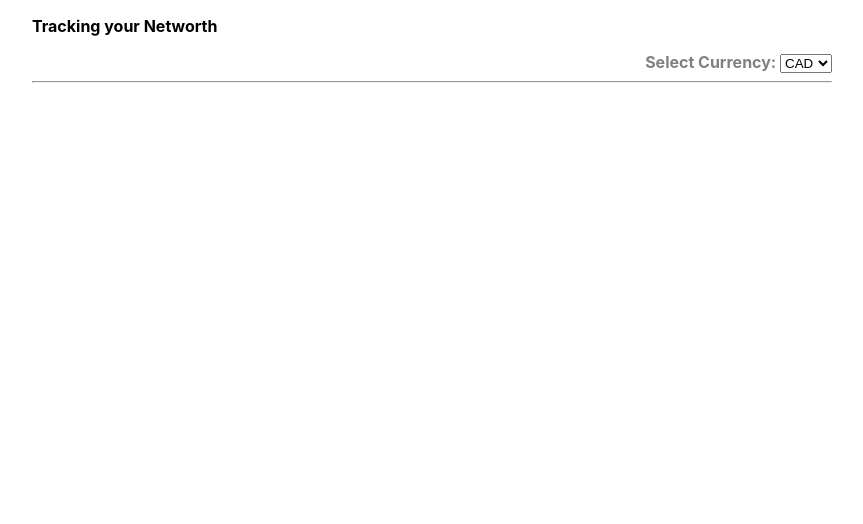
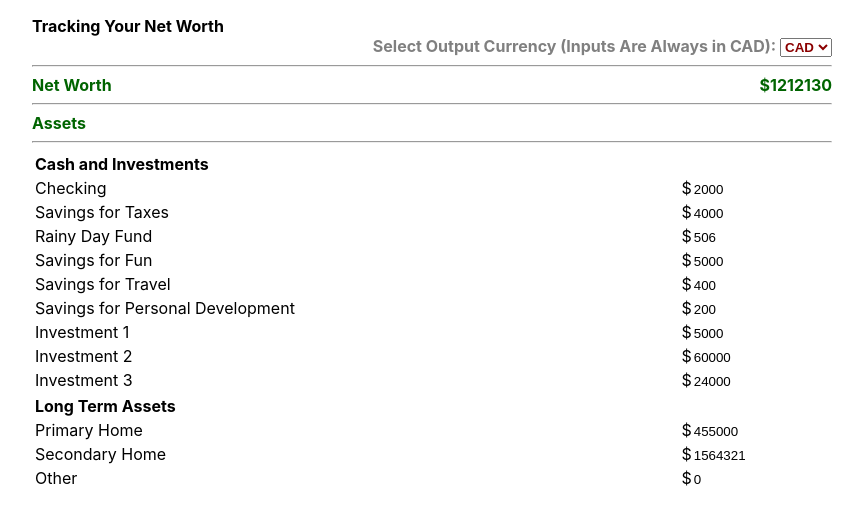
Before and after one commit to jspenguin2017/net-worth-calculator, a React (Create React App) app: page / in a window 1280 px wide. Shown: the top 524 px of the page, without its empty margins (208-1071 px from the left). Built offline with nearby package versions, Linux system fonts and the light colour scheme.

Commit message:
add assets tables

```diff
--- a/src/App.css
+++ b/src/App.css
@@ -1,23 +1,61 @@
-p {
-  font-weight: bold;
-  margin: 0;
+.App {
+  margin: auto;
+  max-width: 800px;
+  padding-top: 1em;
 }
 
-.App {
-  max-width: 800px;
-  margin: auto;
+/* Float */
+.float-left {
+  float: left;
 }
 
-.header {
-  padding-top: 1em;
-  padding-bottom: 1em;
+.float-right {
+  float: right;
 }
 
-.selectCurrencyWrapper {
-  text-align: right;
-
+.clear {
+  clear: both;
 }
 
-.selectCurrencyWrapper p {
+/* Text */
+.align-right {
+  text-align: right;
+}
+
+.bold {
+  font-weight: bold;
+}
+
+.input {
+  color: darkred;
+}
+
+.output {
+  color: darkgreen;
+}
+
+.gray {
   color: gray;
 }
+
+/* Table */
+input {
+  border: 0;
+  width: 85%;
+}
+
+table, tr {
+  width: 100%;
+}
+
+th {
+  text-align: left;
+}
+
+.width80 {
+  width: 80%;
+}
+
+.width20 {
+  width: 20%;
+}
--- a/src/App.js
+++ b/src/App.js
@@ -1,28 +1,99 @@
 import './App.css';
+import React from 'react';
 import model from './model.js';
 
-function handleCurrencyChange() {
-  debugger;
+class Component extends React.Component {
+  state = {
+    netWorth: 1212130,
+    totalAssets: 2120427,
+    totalLiabilities: 908297,
+  };
+
+  handleCurrencyChange(event) {
+    model.currency.changeCurrency(event.target.value);
+  }
+
+  getTable(model, name) {
+    let rows = [];
+    for (const name of model.getNames()) {
+      rows.push(
+        <tr>
+          <td>{name}</td>
+          <td className="align-right">$<input value={model.getTotalValue(name)}></input></td>
+        </tr>
+      );
+    }
+
+    return (
+      <table>
+        <thead>
+          <tr>
+            <th className="width80">{name}</th>
+            <th className="width20"></th>
+          </tr>
+        </thead>
+        <tbody>
+          {
+            rows
+          }
+        </tbody>
+      </table>
+    );
+  }
+
+  render() {
+    return (
+      <div>
+        <div className="align-right">
+          <span className="bold gray">
+            Select Output Currency (Inputs Are Always in CAD):&nbsp;
+            <select className="bold input" onChange={this.handleCurrencyChange}>
+              {
+                model.currency.getAllCurrencyNames().map(currency =>
+                  <option value={currency} key={currency}>{currency}</option>)
+              }
+            </select>
+          </span>
+        </div>
+        <hr></hr>
+
+        <div>
+          <div>
+            <span className="bold output float-left">Net Worth</span>
+            <span className="bold output float-right">${this.state.netWorth}</span>
+            <span className="clear"></span>
+          </div>
+        </div>
+        <br></br>
+        <hr></hr>
+
+        <div>
+          <span className="bold output">Assets</span>
+          <br></br>
+          <hr></hr>
+        </div>
+
+        <div>
+          {
+            this.getTable(model.cashAndInvestments, "Cash and Investments")
+          }
+        </div>
+        <div>
+          {
+            this.getTable(model.longTermAssets, "Long Term Assets")
+          }
+        </div>
+      </div>
+    );
+  }
 }
 
 function App() {
   return (
     <div className="App">
-      <header className="App-header">
-        <p className="header">Tracking your Networth</p>
-      </header>
-      <div className="selectCurrencyWrapper">
-        <p>
-          Select Currency:&nbsp;
-          <select onChange={handleCurrencyChange}>
-            {
-              model.currency.getAllCurrencyNames().map(currency => <option>{currency}</option>)
-            }
-          </select>
-        </p>
-      </div>
-
-      <hr></hr>
+      <span className="bold">Tracking Your Net Worth</span>
+      <br></br>
+      <Component></Component>
     </div>
   );
 }
```
